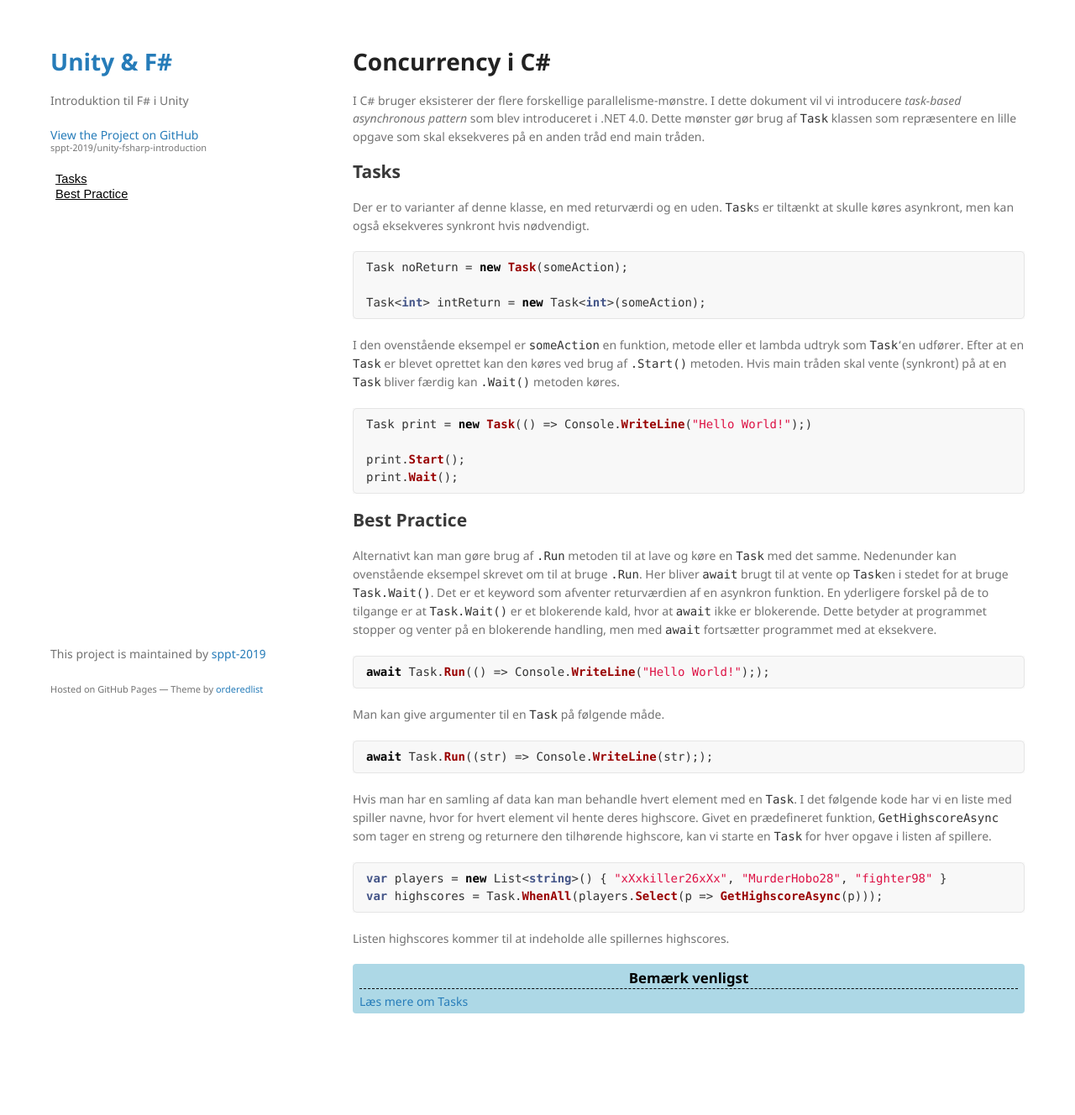
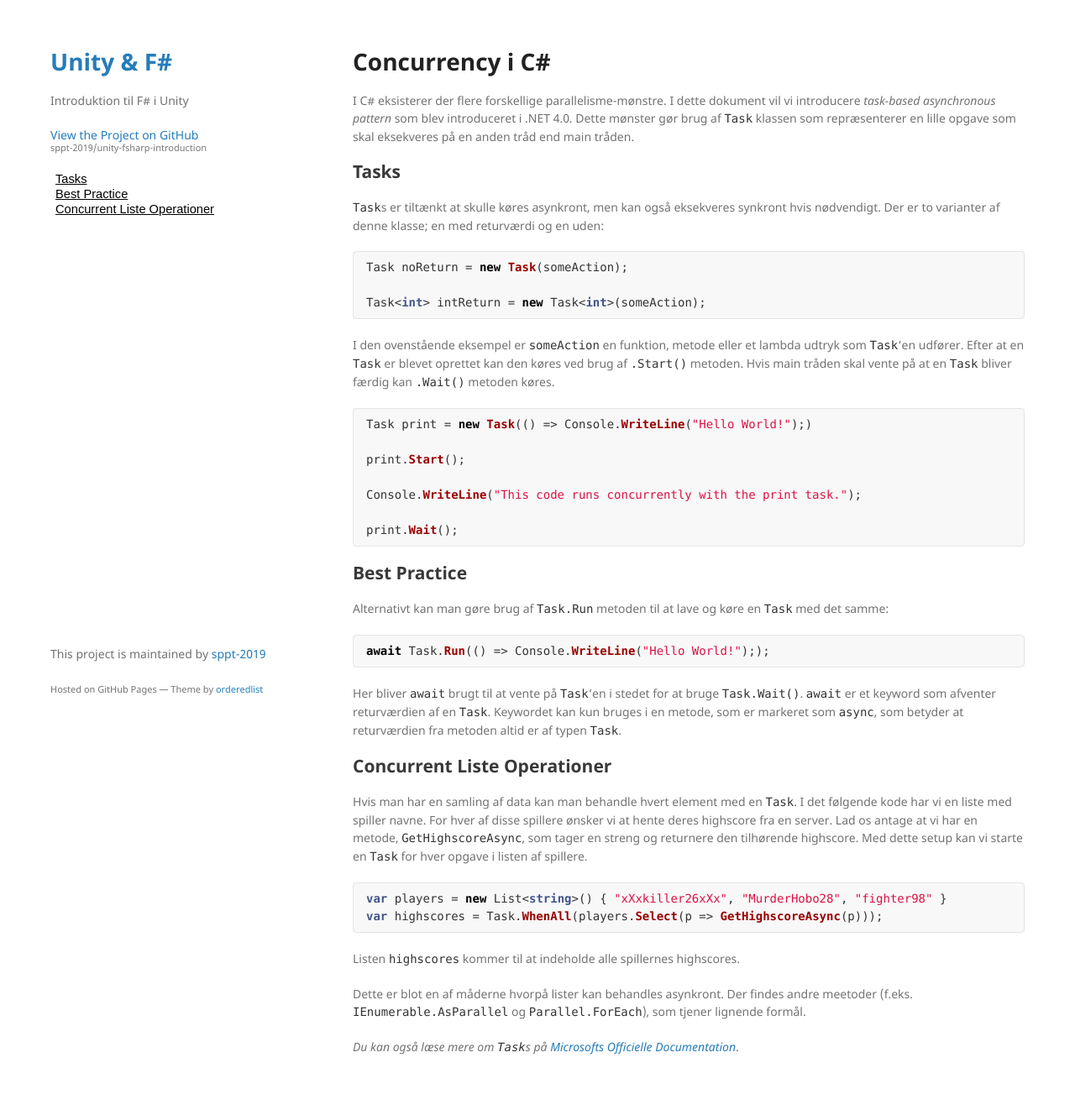
Before and after one commit to sppt-2019/unity-fsharp-introduction, a Jekyll site: the page built from csharp-concurrency.md, in a window 1280 px wide. Shown: the whole page at 84% size. Built offline with Jekyll 4.4.1, drawn with Linux system fonts in a browser that asks for light colours; our own code applies the rules of GitHub Pages for plain Markdown files; before the commit the page ends 1265 px from its top, so only the background shows below that.

Commit message:
Correct C# concurrency

````diff
--- a/csharp-concurrency.md
+++ b/csharp-concurrency.md
@@ -1,37 +1,39 @@
 # Concurrency i C#
-I C# bruger eksisterer der flere forskellige parallelisme-mønstre. I dette dokument vil vi introducere _task-based asynchronous pattern_ som blev introduceret i .NET 4.0. Dette mønster gør brug af `Task` klassen som repræsentere en lille opgave som skal eksekveres på en anden tråd end main tråden.
+I C# eksisterer der flere forskellige parallelisme-mønstre. I dette dokument vil vi introducere _task-based asynchronous pattern_ som blev introduceret i .NET 4.0. Dette mønster gør brug af `Task` klassen som repræsenterer en lille opgave som skal eksekveres på en anden tråd end main tråden.
 
 ## Tasks
-Der er to varianter af denne klasse, en med returværdi og en uden. `Task`s er tiltænkt at skulle køres asynkront, men kan også eksekveres synkront hvis nødvendigt.
+`Task`s er tiltænkt at skulle køres asynkront, men kan også eksekveres synkront hvis nødvendigt. Der er to varianter af denne klasse; en med returværdi og en uden:
 ```csharp
 Task noReturn = new Task(someAction);
 
 Task<int> intReturn = new Task<int>(someAction);
 ```
-I den ovenstående eksempel er `someAction` en funktion, metode eller et lambda udtryk som `Task`'en udfører. Efter at en `Task` er blevet oprettet kan den køres ved brug af `.Start()` metoden. Hvis main tråden skal vente (synkront) på at en `Task` bliver færdig kan `.Wait()` metoden køres.
+I den ovenstående eksempel er `someAction` en funktion, metode eller et lambda udtryk som `Task`'en udfører. Efter at en `Task` er blevet oprettet kan den køres ved brug af `.Start()` metoden. Hvis main tråden skal vente på at en `Task` bliver færdig kan `.Wait()` metoden køres.
 ```csharp
 Task print = new Task(() => Console.WriteLine("Hello World!");)
 
 print.Start();
+
+Console.WriteLine("This code runs concurrently with the print task.");
+
 print.Wait();
 ```
 
 ## Best Practice
-Alternativt kan man gøre brug af `.Run` metoden til at lave og køre en `Task` med det samme. Nedenunder kan ovenstående eksempel skrevet om til at bruge `.Run`. Her bliver `await` brugt til at vente op `Task`en i stedet for at bruge `Task.Wait()`. Det er et keyword som afventer returværdien af en asynkron funktion. En yderligere forskel på de to tilgange er at `Task.Wait()` er et blokerende kald, hvor at `await` ikke er blokerende. Dette betyder at programmet stopper og venter på en blokerende handling, men med `await` fortsætter programmet med at eksekvere.
+Alternativt kan man gøre brug af `Task.Run` metoden til at lave og køre en `Task` med det samme:
 ```csharp
 await Task.Run(() => Console.WriteLine("Hello World!"););
 ```
-Man kan give argumenter til en `Task` på følgende måde.
-```csharp
-await Task.Run((str) => Console.WriteLine(str););
-```
-Hvis man har en samling af data kan man behandle hvert element med en `Task`. I det følgende kode har vi en liste med spiller navne, hvor for hvert element vil hente deres highscore. Givet en prædefineret funktion, `GetHighscoreAsync` som tager en streng og returnere den tilhørende highscore, kan vi starte en `Task` for hver opgave i listen af spillere.
+Her bliver `await` brugt til at vente på `Task`'en i stedet for at bruge `Task.Wait()`. `await` er et keyword som afventer returværdien af en `Task`. Keywordet kan kun bruges i en metode, som er markeret som `async`, som betyder at returværdien fra metoden altid er af typen `Task`.
+
+## Concurrent Liste Operationer
+Hvis man har en samling af data kan man behandle hvert element med en `Task`. I det følgende kode har vi en liste med spiller navne. For hver af disse spillere ønsker vi at hente deres highscore fra en server. Lad os antage at vi har en metode, `GetHighscoreAsync`, som tager en streng og returnere den tilhørende highscore. Med dette setup kan vi starte en `Task` for hver opgave i listen af spillere.
 ```csharp
 var players = new List<string>() { "xXxkiller26xXx", "MurderHobo28", "fighter98" }
 var highscores = Task.WhenAll(players.Select(p => GetHighscoreAsync(p)));
 ```
-Listen highscores kommer til at indeholde alle spillernes highscores.
+Listen `highscores` kommer til at indeholde alle spillernes highscores.
 
-<div class="note-box">
-  <a href="https://docs.microsoft.com/en-us/dotnet/api/system.threading.tasks.task?view=netstandard-2.0">Læs mere om Tasks</a>
-</div>
+Dette er blot en af måderne hvorpå lister kan behandles asynkront. Der findes andre meetoder (f.eks. `IEnumerable.AsParallel` og `Parallel.ForEach`), som tjener lignende formål.
+
+_Du kan også læse mere om `Task`s på [Microsofts Officielle Documentation](https://docs.microsoft.com/en-us/dotnet/api/system.threading.tasks.task?view=netstandard-2.0)_.
````
